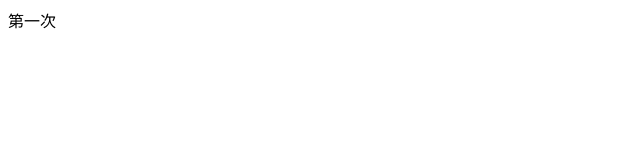
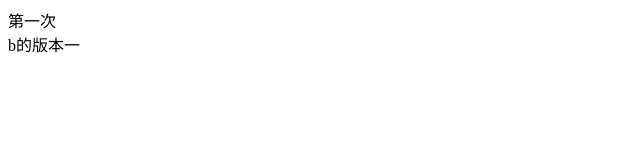
Before and after one commit to heduxin/ab, a plain HTML site: page index.html in a window 1280 px wide. Shown: the full height of the page, 0-640 px from the left. Drawn offline with Linux system fonts and the light colour scheme.

Commit message:
这是b的版本一

```diff
--- a/index.html
+++ b/index.html
@@ -8,5 +8,6 @@
 </head>
 <body>
     <div>第一次</div>
+    <div>b的版本一</div>
 </body>
 </html>
```
